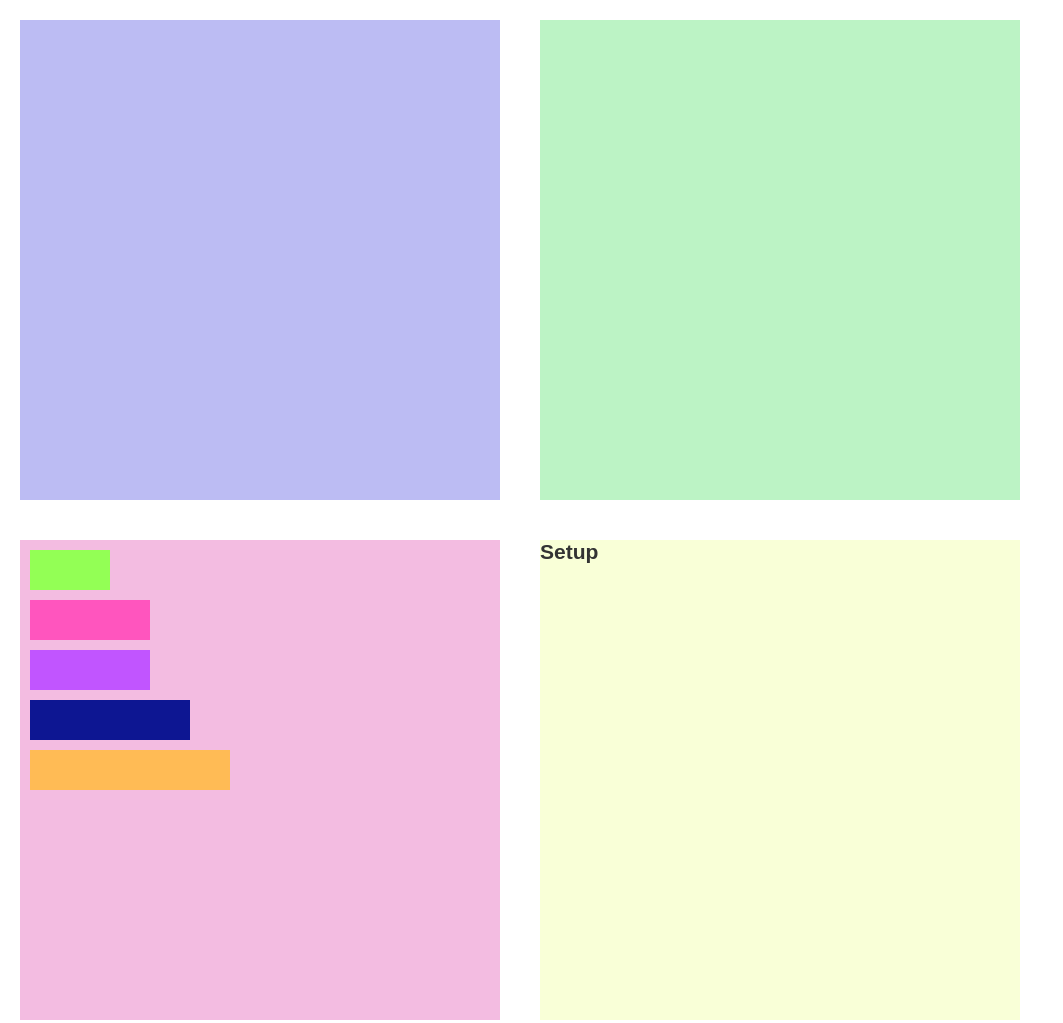
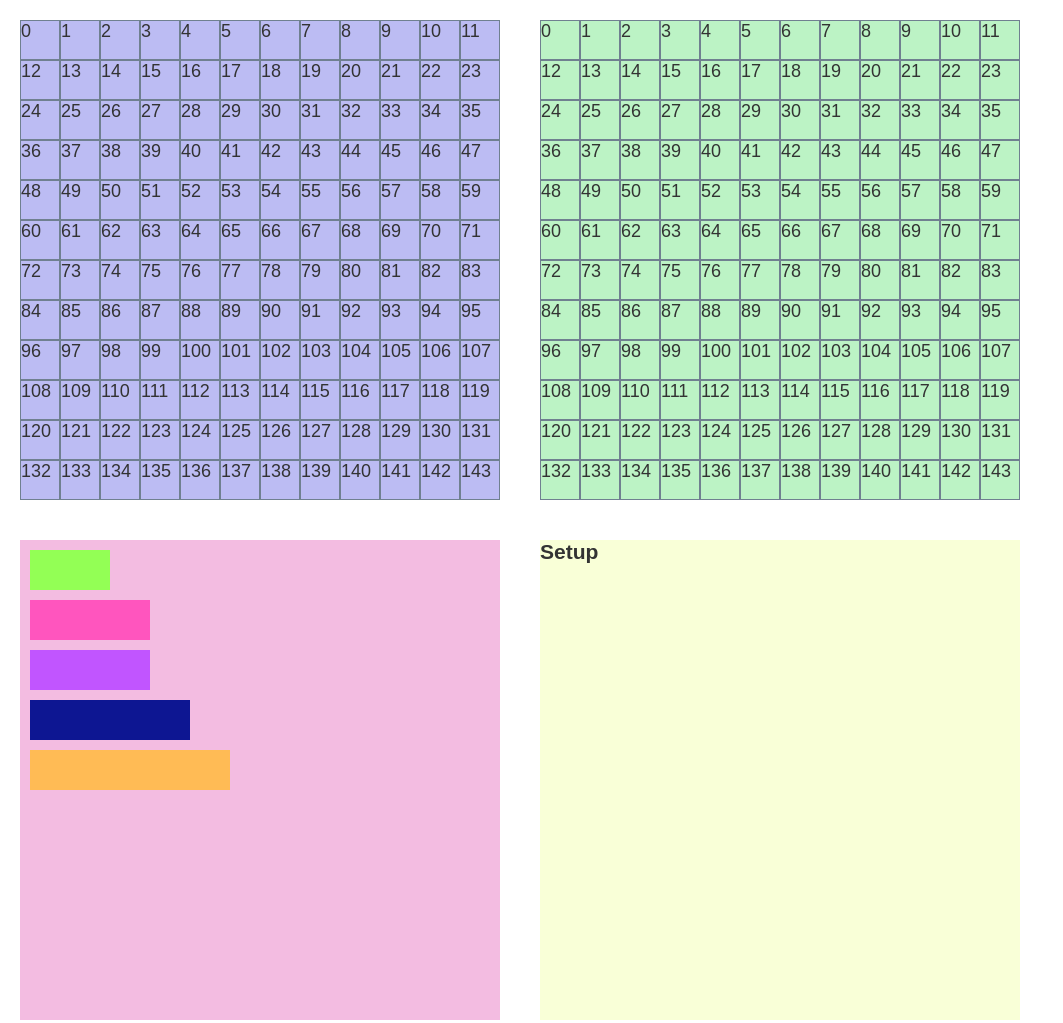
Before and after one commit to chriswright61dev/bshipSnowpack, a website built with Vite: page src/index.html in a window 1280 px wide. Shown: the whole page, without its empty margins (0-1063 px from the left). Built offline with nearby package versions, Linux system fonts and the light colour scheme.

Commit message:
game board setup

```diff
--- a/src/index.js
+++ b/src/index.js
@@ -1 +1,5 @@
+import { setup } from "./js/setup/setup";
 import "./styles.css";
+
+// setup
+setup();
--- /dev/null
+++ b/src/js/data/data.js
@@ -0,0 +1,6 @@
+// arrays for storing references to grid items
+
+export const playerCellsArray = [];
+export const computerCellsArray = [];
+export const gridWidth = 12;
+export const gridHeight = 12;
--- /dev/null
+++ b/src/js/setup/boardSetup/createBoard.js
@@ -0,0 +1,42 @@
+export function createBoard(
+  gridName,
+  cellsArray,
+  gridWidth,
+  gridHeight,
+  idname
+) {
+  console.log("set up board");
+  // cellsArray should be an empty array so empty it to make sure
+  cellsArray.length = 0;
+
+  // fill it with the correct number of divs
+  for (let i = 0; i < gridWidth * gridHeight; i++) {
+    const cell = document.createElement("div");
+
+    // show number in cell for testing
+    cell.id = idname + i;
+    cell.innerHTML = i;
+    cell.classList.add("cell_taken"); // just for testing
+    // add classes to cells at the boundaries for crossing tests
+
+    // Boundaries
+    //no need for a top Boundary Test
+    // this is the start of the bottom row
+    const bottomStart = (gridWidth - 1) * gridHeight;
+    // bottom Boundary
+    if (i >= bottomStart) {
+      cell.classList.add("bottom_boundary");
+    }
+    // no need for a left Boundary Test
+
+    // right Boundary
+    if ((i + 1) % gridWidth === 0) {
+      cell.classList.add("right_boundary");
+    }
+
+    // add it to the grid
+    gridName.appendChild(cell);
+    // add it to the cells array
+    cellsArray.push(cell);
+  }
+}
--- /dev/null
+++ b/src/js/setup/setup.js
@@ -0,0 +1,15 @@
+const playerGrid = document.querySelector(".grid_player");
+const computerGrid = document.querySelector(".grid_computer");
+import {
+  gridWidth,
+  gridHeight,
+  playerCellsArray,
+  computerCellsArray,
+} from "../data/data";
+import { createBoard } from "./boardSetup/createBoard";
+export function setup() {
+  // setup boards to add ship data to
+  //   gridName, cellsArray, gridWidth, gridHeight, idname;
+  createBoard(playerGrid, playerCellsArray, gridWidth, gridHeight, "p");
+  createBoard(computerGrid, computerCellsArray, gridWidth, gridHeight, "c");
+}
--- a/src/styles.css
+++ b/src/styles.css
@@ -58,6 +58,13 @@ button {
   height: 480px;
   margin: 20px;
   width: 480px;
+}
+
+.grid div {
+  /* color: rgb(219, 230, 202); */
+  border: 1px slategray solid;
+  height: 40px;
+  width: 40px;
 }
 
 .destroyer_container {
```
